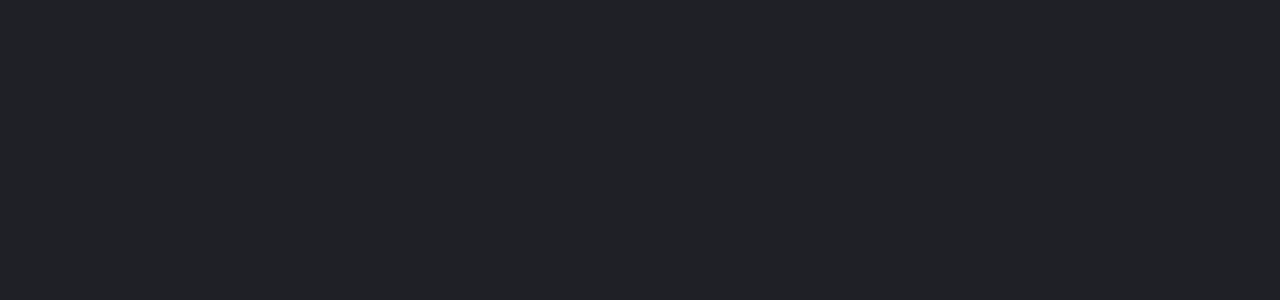
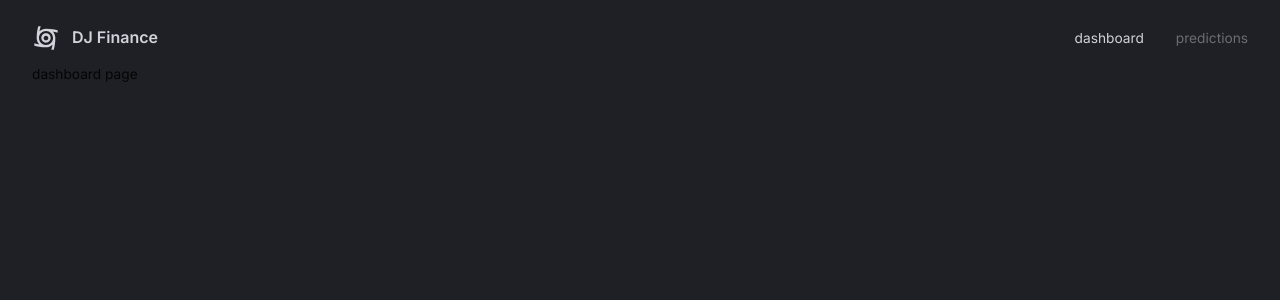
Before and after one commit to JSDWRLD/DJ-Finance, a React (Vite) app: page / in a window 1280 px wide. Shown: the top 300 px of the page. Built offline with nearby package versions, Linux system fonts and the light colour scheme.

Commit message:
Added Navbar

```diff
--- a/src/App.tsx
+++ b/src/App.tsx
@@ -1,7 +1,27 @@
+import { ThemeProvider, createTheme } from "@mui/material/styles";
+import { useMemo } from "react";
+import { themeSettings } from "./theme";
+import { Box, CssBaseline } from "@mui/material";
+import { BrowserRouter, Route, Routes } from "react-router-dom";
+import Navbar from "@/scenes/navbar";
 
 function App() {
+  const theme = useMemo(() => createTheme(themeSettings), [])
+
   return (
       <div className='app'>
+          <BrowserRouter>
+            <ThemeProvider theme={theme}>
+              <CssBaseline />
+              <Box width="100%" height="100%" padding="1rem 2rem 4rem 2rem">
+                <Navbar />
+                <Routes>
+                    <Route path="/" element={<div>dashboard page</div>}/>
+                    <Route path="/predictions" element={<div>predictions page</div>}/>
+                </Routes>
+              </Box>
+            </ThemeProvider>
+          </BrowserRouter>
       </div>
   )
 }
--- /dev/null
+++ b/src/components/FlexBetween.tsx
@@ -0,0 +1,10 @@
+import { Box } from "@mui/material";
+import { styled } from "@mui/system";
+
+const FlexBetween = styled(Box)({
+    display: "flex",
+    justifyContent: "space-between",
+    alignItems: "center",
+})
+
+export default FlexBetween;
--- a/src/expanded-theme.ts
+++ b/src/expanded-theme.ts
@@ -1,3 +1,4 @@
+// eslint-disable-next-line
 import { Palette, PaletteColor } from "@mui/material/styles/createPalette";
 
 declare module "@mui/material/styles/createPalette" {
--- /dev/null
+++ b/src/scenes/navbar/index.tsx
@@ -0,0 +1,54 @@
+import { useState } from "react";
+import { Link } from "react-router-dom";
+import { Box, Typography, useTheme } from "@mui/material";
+import FlexBetween from "@/components/FlexBetween";
+import CycloneIcon from '@mui/icons-material/Cyclone';
+
+type Props = {}
+
+const Navbar = (props: Props) => {
+  const { palette } = useTheme();
+  const [selected, setSelected] = useState("dashboard");
+  return (
+    <FlexBetween mb="0.25rem" p="0.5rem 0rem" color = {palette.grey[300]}>
+        {/*Left side */}
+        <FlexBetween gap= "0.75rem">
+            <CycloneIcon sx={{ fontSize: "28px" }}/>
+            <Typography variant="h4" fontSize="16px">
+                DJ Finance
+            </Typography>
+        </FlexBetween>
+
+        {/*Right side */}
+        <FlexBetween gap="2rem">
+            <Box sx={{ "&:hover": { color: palette.primary[100]}}}>
+                <Link
+                    to="/"
+                    onClick={() =>setSelected("dashboard")}
+                    style={{
+                        color: selected === "dashboard" ? "inherit" : palette.grey[700],
+                        textDecoration: "inherit",
+                    }}
+                >
+                    dashboard
+                </Link>
+            </Box>
+            <Box sx={{ "&:hover": { color: palette.primary[100]}}}>
+                <Link
+                    to="/predictions"
+                    onClick={() =>setSelected("predictions")}
+                    style={{
+                        color: selected === "predictions" ? "inherit" : palette.grey[700],
+                        textDecoration: "inherit",
+                    }}
+                >
+                    predictions
+                </Link>
+            </Box>
+        </FlexBetween>
+
+    </FlexBetween>
+  );
+}
+
+export default Navbar;
```
